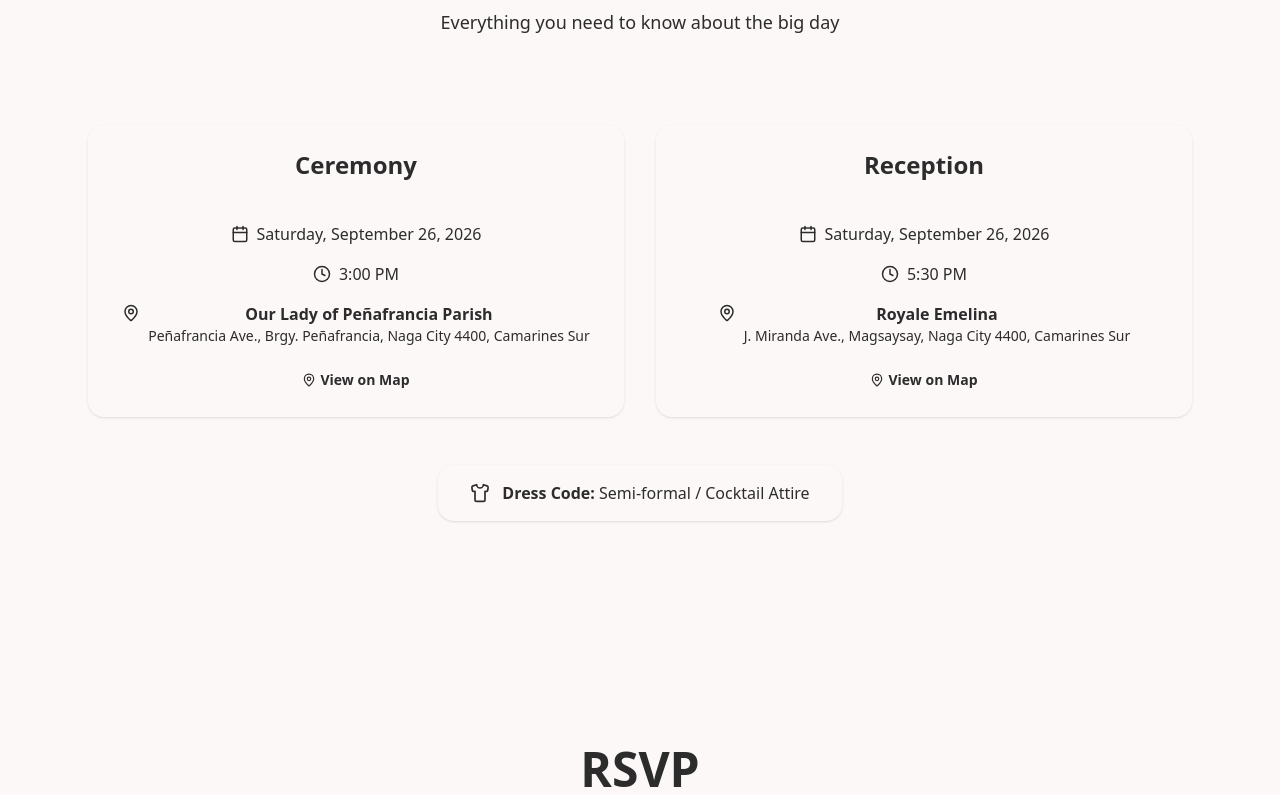
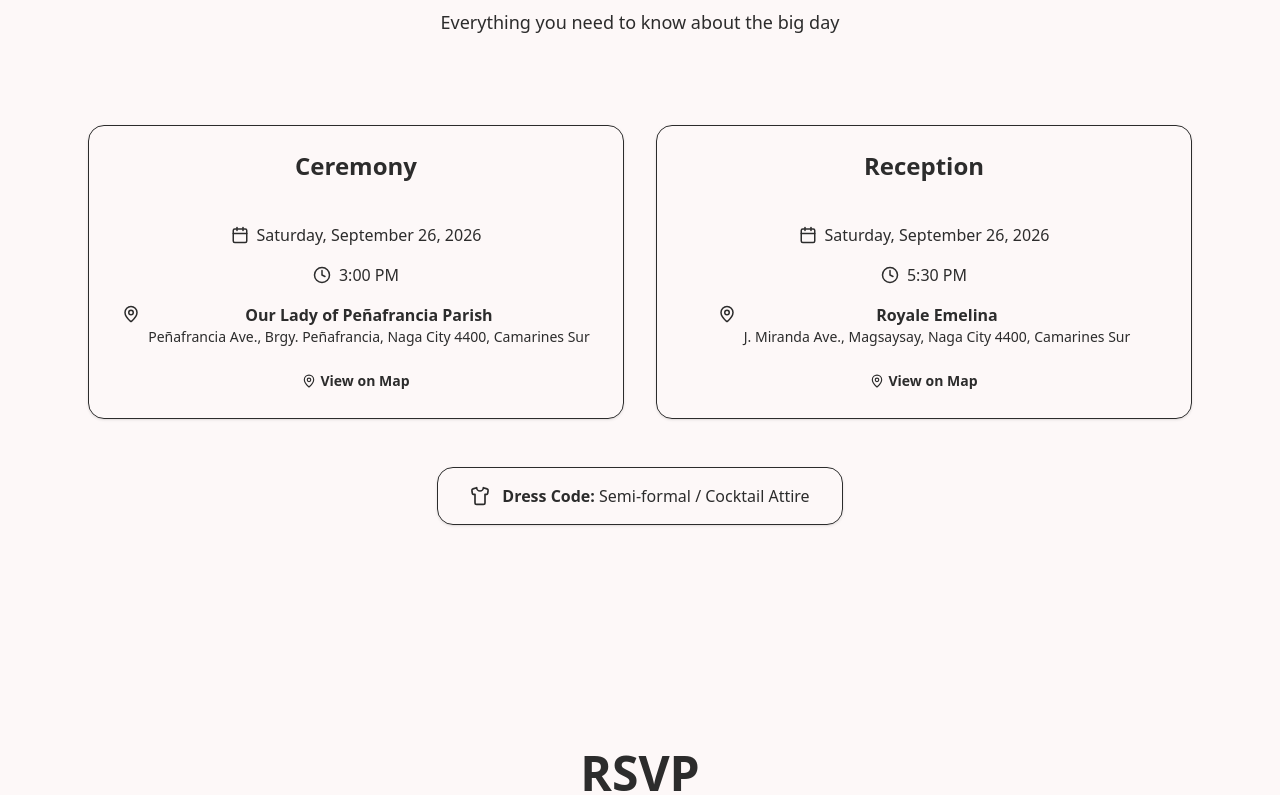
Before and after one commit to jeromeadmana/jiejoy-wedding, a Next.js app: page / in a window 1280 px wide. Shown: the part 2925-3720 px from the top of the page. Built offline with nearby package versions, Linux system fonts and the light colour scheme; a web font is replaced by a local one.

Commit message:
Add subtle border to cards for dark mode visibility

```diff
--- a/src/components/ui/Card.tsx
+++ b/src/components/ui/Card.tsx
@@ -12,7 +12,7 @@ export function Card({
 }: CardProps) {
   return (
     <div
-      className={`rounded-2xl bg-surface p-6 shadow-sm ${hover ? "transition-shadow duration-300 hover:shadow-md" : ""} ${className}`}
+      className={`rounded-2xl border border-warm-gray/10 bg-surface p-6 shadow-sm ${hover ? "transition-shadow duration-300 hover:shadow-md" : ""} ${className}`}
       {...props}
     >
       {children}
```
